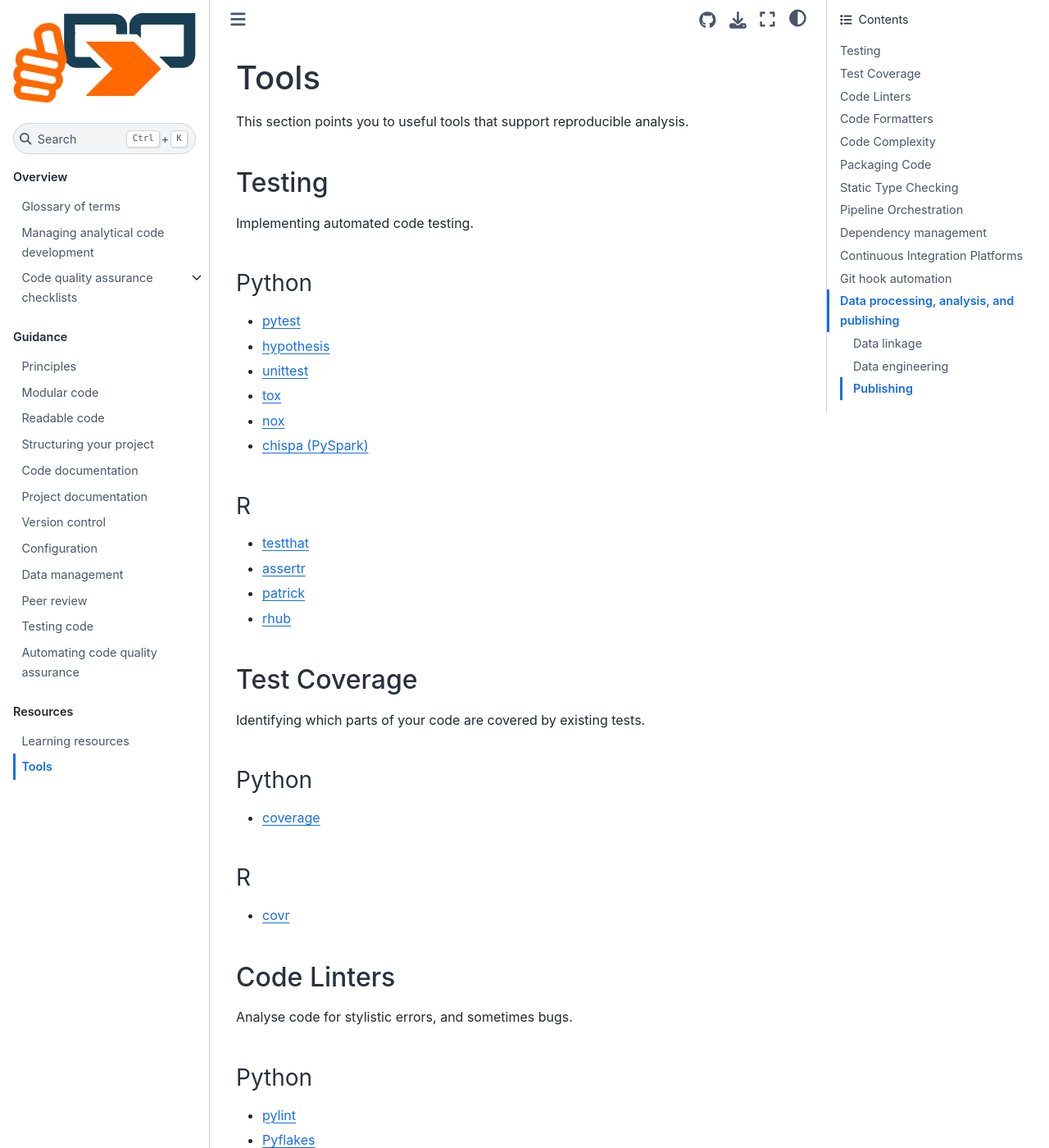
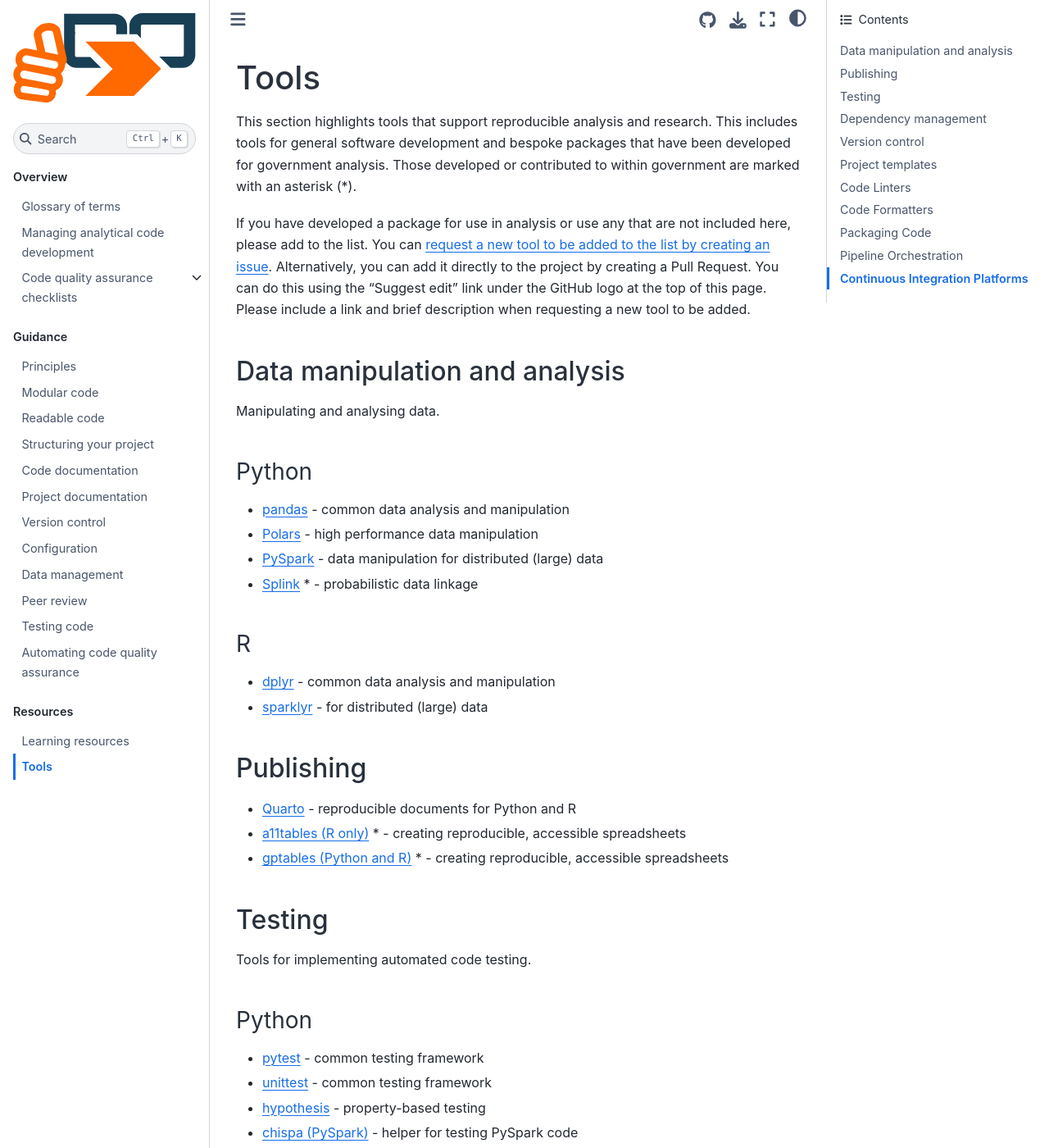
Before and after one commit to best-practice-and-impact/qa-of-code-guidance, a Jupyter Book: the page built from book/tools.md, in a window 1280 px wide and 1400 px high. Shown: the whole window at 82% size. Built offline with Jupyter Book 1.0.4 settings and Sphinx 7.4.7 and the Sphinx Book theme 1.1.4, drawn with Linux system fonts in a browser that asks for light colours; some of the changed text lies outside the part shown.

Commit message:
Reorder and add contribution guidance

```diff
--- a/book/tools.md
+++ b/book/tools.md
@@ -1,67 +1,95 @@
 # Tools
 
-This section points you to useful tools that support reproducible analysis.
+This section highlights tools that support reproducible analysis and research.
+This includes tools for general software development and bespoke packages that have been developed for government analysis.
+Those developed or contributed to within government are marked with an asterisk (*).
 
+If you have developed a package for use in analysis or use any that are not included here, please add to the list.
+You can [request a new tool to be added to the list by creating an issue](https://github.com/best-practice-and-impact/qa-of-code-guidance/issues/new/choose).
+Alternatively, you can add it directly to the project by creating a Pull Request.
+You can do this using the "Suggest edit" link under the GitHub logo at the top of this page.
+Please include a link and brief description when requesting a new tool to be added.
+
+## Data manipulation and analysis
+
+Manipulating and analysing data.
+
+### Python
+
+* [pandas](https://pandas.pydata.org/) - common data analysis and manipulation
+* [Polars](https://www.pola.rs/) - high performance data manipulation
+* [PySpark](https://spark.apache.org/docs/latest/api/python/)  - data manipulation for distributed (large) data
+* [Splink](https://moj-analytical-services.github.io/splink/) * - probabilistic data linkage
+
+### R
+
+* [dplyr](https://dplyr.tidyverse.org/)  - common data analysis and manipulation
+* [sparklyr](https://spark.rstudio.com/) - for distributed (large) data
+
+## Publishing
+
+* [Quarto](https://quarto.org/) - reproducible documents for Python and R
+* [a11tables (R only)](https://co-analysis.github.io/a11ytables/index.html) * - creating reproducible, accessible spreadsheets
+* [gptables (Python and R)](https://gptables.readthedocs.io/en/latest/index.html) * - creating reproducible, accessible spreadsheets
 
 ## Testing
 
-Implementing automated code testing.
-
+Tools for implementing automated code testing.
 
 ### Python
 
-* [pytest](https://docs.pytest.org/en/stable/)
-* [hypothesis](https://hypothesis.readthedocs.io/en/latest/)
-* [unittest](https://docs.python.org/3/library/unittest.html)
-* [tox](https://tox.readthedocs.io/en/latest/)
-* [nox](https://nox.thea.codes/en/stable/)
-* [chispa (PySpark)](https://pypi.org/project/chispa/)
+* [pytest](https://docs.pytest.org/en/stable/) - common testing framework
+* [unittest](https://docs.python.org/3/library/unittest.html) - common testing framework
+* [hypothesis](https://hypothesis.readthedocs.io/en/latest/) - property-based testing
+* [chispa (PySpark)](https://pypi.org/project/chispa/) - helper for testing PySpark code
+* [coverage](https://coverage.readthedocs.io/en/coverage-5.3/) - measuring test coverage
 
 
 ### R
 
-* [testthat](https://testthat.r-lib.org/)
-* [assertr](https://docs.ropensci.org/assertr/)
-* [patrick](https://github.com/google/patrick)
-* [rhub](https://r-hub.github.io/rhub/)
+* [testthat](https://testthat.r-lib.org/) - common testing framework
+* [assertr](https://docs.ropensci.org/assertr/) - common testing framework
+* [patrick](https://github.com/google/patrick) - parameterised testing extension for `testthat`
+* [covr](https://covr.r-lib.org/) - measuring test coverage
 
+## Dependency management
 
-## Test Coverage
+* [venv (Python)](https://docs.python.org/3/library/venv.html) - manage packages using virtual environments
+* [pyenv (Python)](https://github.com/pyenv/pyenv) - manage independent Python versions for different projects
+* [renv (R)](https://rstudio.github.io/renv/articles/renv.html) - virtual environments for managing packages
+* [conda](https://docs.conda.io/en/latest/) - manage language versions and packages for most languages
 
-Identifying which parts of your code are covered by existing tests.
+## Version control
 
+* [Git](https://git-scm.com/) - common open source version control system
+* [pre-commit](https://pre-commit.com/) - trigger checks (e.g. linters and formatters) before Git commits are created
+
+## Project templates
+
+* [govcookiecutter (Python)](https://github.com/best-practice-and-impact/govcookiecutter) * - template project for reproducible analysis
+* [Rgovcookiecutter (R)](https://github.com/best-practice-and-impact/Rgovcookiecutter) * - template project for reproducible analysis
+
+## Code Linters
+
+Analysing code for stylistic errors, and sometimes bugs.
 
 ### Python
 
-* [coverage](https://coverage.readthedocs.io/en/coverage-5.3/)
-
+* [pylint](https://www.pylint.org/) - check coding style and identify some logical errors
+* [flake8](https://flake8.pycqa.org/en/latest/) - check code style
+* [Bandit](https://bandit.readthedocs.io/en/latest/) - check for common security issues
+* [mypy](https://mypy.readthedocs.io/en/stable/) - check static types
+* [Radon](https://radon.readthedocs.io/en/latest/) - check code complexity
 
 ### R
 
-* [covr](https://covr.r-lib.org/)
-
-
-## Code Linters
-
-Analyse code for stylistic errors, and sometimes bugs.
-
-
-### Python
-
-* [pylint](https://www.pylint.org/)
-* [Pyflakes](https://pypi.org/project/pyflakes/)
-* [flake8](https://flake8.pycqa.org/en/latest/)
-* [Bandit](https://bandit.readthedocs.io/en/latest/)
-
-
-### R
-
-* [lintr](https://github.com/jimhester/lintr)
+* [lintr](https://github.com/jimhester/lintr) - check code style
 
 
 ## Code Formatters
 
-Automated code format repair.
+Automated code formatters.
+These check code style, like linters, but also actively make changes to your code to meet a particular style.
 
 
 ### Python
@@ -76,48 +104,24 @@ Automated code format repair.
 * [styler](https://styler.r-lib.org/)
 
 
-## Code Complexity
+## Packaging Code
 
+Creating and releasing code as a package.
 
 ### Python
 
-* [wily](https://pypi.org/project/wily/)
-* [radon](https://radon.readthedocs.io/en/latest/)
-
-
-## Packaging Code
-
-
-### Python
-
-* [twine](https://pypi.org/project/twine/)
-
+* [twine](https://pypi.org/project/twine/) - utility for publishing Python packages to [the Python Package Index PyPI](https://pypi.org/)
 
 ### R
 
-* [goodpractice](http://mangothecat.github.io/goodpractice/)
-* [fusen](https://thinkr-open.github.io/fusen/)
-
-
-## Static Type Checking
-
-
-### Python
-
-* [mypy](https://mypy.readthedocs.io/en/stable/)
-* [pyright](https://github.com/microsoft/pyright)
+* [goodpractice](http://mangothecat.github.io/goodpractice/) - gives advice on the quality of your R packages
+* [fusen](https://thinkr-open.github.io/fusen/) - builds R packages from Rmarkdown file specifications
 
 
 ## Pipeline Orchestration
 
-* [Apache Airflow](https://airflow.apache.org/)
-* [targets R package](https://wlandau.github.io/targets-manual/)
-* [Hamilton (Python)](https://hamilton-docs.gitbook.io/docs/)
-
-
-## Dependency management
-
-* [renv (R)](https://rstudio.github.io/renv/articles/renv.html)
+* [Apache Airflow](https://airflow.apache.org/) - workflow management platform
+* [targets (R)](https://wlandau.github.io/targets-manual/) - defining and executing pipelines in R
 
 
 (CI-tools)=
@@ -128,28 +132,3 @@ Automated code format repair.
 * [Travis](https://travis-ci.org/)
 * [Jenkins](https://www.jenkins.io/)
 * [Coveralls](https://coveralls.io/)
-
-
-## Git hook automation
-
-* [pre-commit](https://pre-commit.com/)
-
-
-## Data processing, analysis, and publishing
-
-
-### Data linkage
-
-* [Splink (Python)](https://www.gov.uk/government/publications/joined-up-data-in-government-the-future-of-data-linking-methods/splink-mojs-open-source-library-for-probabilistic-record-linkage-at-scale#introduction)
-
-
-### Data engineering
-
-* [Polars (Python)](https://www.pola.rs/)
-
-
-### Publishing
-
-* [Quarto](https://quarto.org/)
-* [a11tables (R only)](https://co-analysis.github.io/a11ytables/index.html)
-* [gptables (Python)](https://gptables.readthedocs.io/en/latest/index.html#)
```
Also changed, not shown: README.md (+10 -4 lines).
